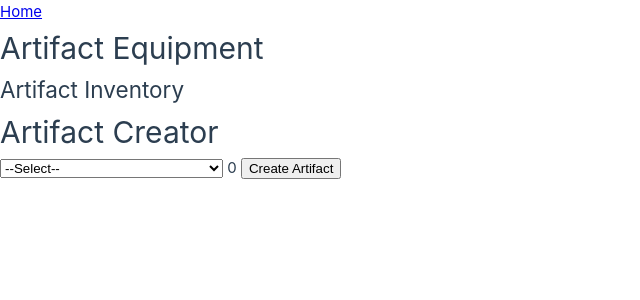
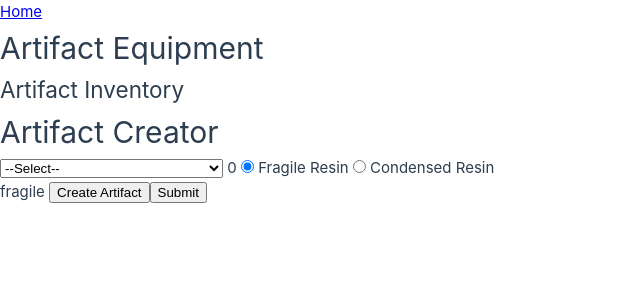
Before and after one commit to moreno-m2698/GenshinArtifactSimulator, a Vue app: page / in a window 1280 px wide. Shown: the top 300 px of the page, without its empty margins (0-640 px from the left). Built offline with nearby package versions, Linux system fonts and the light colour scheme.

Commit message:
Added resin radio to form

```diff
--- a/src/views/gameSimulator/components/ArtifactRoller.vue
+++ b/src/views/gameSimulator/components/ArtifactRoller.vue
@@ -17,8 +17,8 @@ const createArtifact = () => {
   }
 };
 
-const selectOption = ref("0")
-
+const selectOption = ref(0)
+const resinType = ref("fragile")
 </script>
 
 
@@ -28,7 +28,7 @@ const selectOption = ref("0")
     <select
       name="domain"
       id="domain-select"
-      v-model="selectOption"
+      v-model.number="selectOption"
     >
       <option value="0">
         --Select--
@@ -41,6 +41,19 @@ const selectOption = ref("0")
       </option>
     </select>
     {{ selectOption }}
+    <label>
+      <input type="radio" v-model="resinType" value="fragile">
+      Fragile Resin
+    </label>
+    <label>
+      <input type="radio" v-model="resinType" value="condensed">
+      Condensed Resin
+    </label>
+    <br />
+    {{ resinType }}
     <button @click="createArtifact">Create Artifact</button>
+    <input
+      type="submit"
+    >
   </form>
 </template>
```
